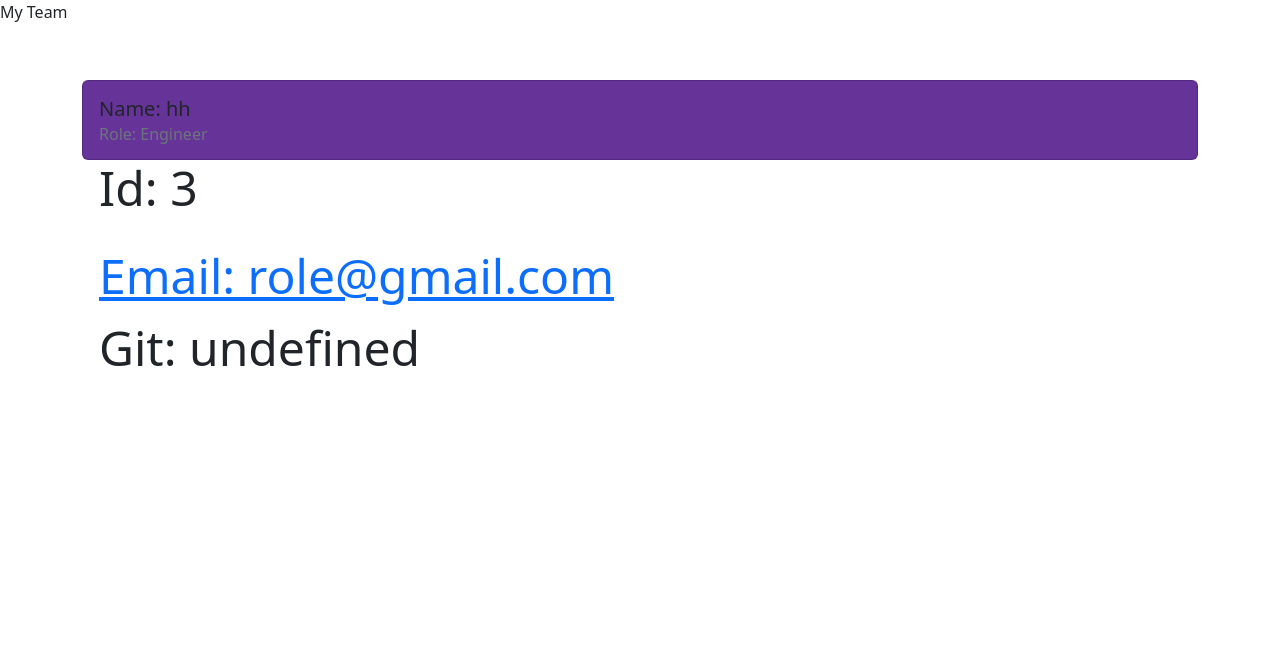
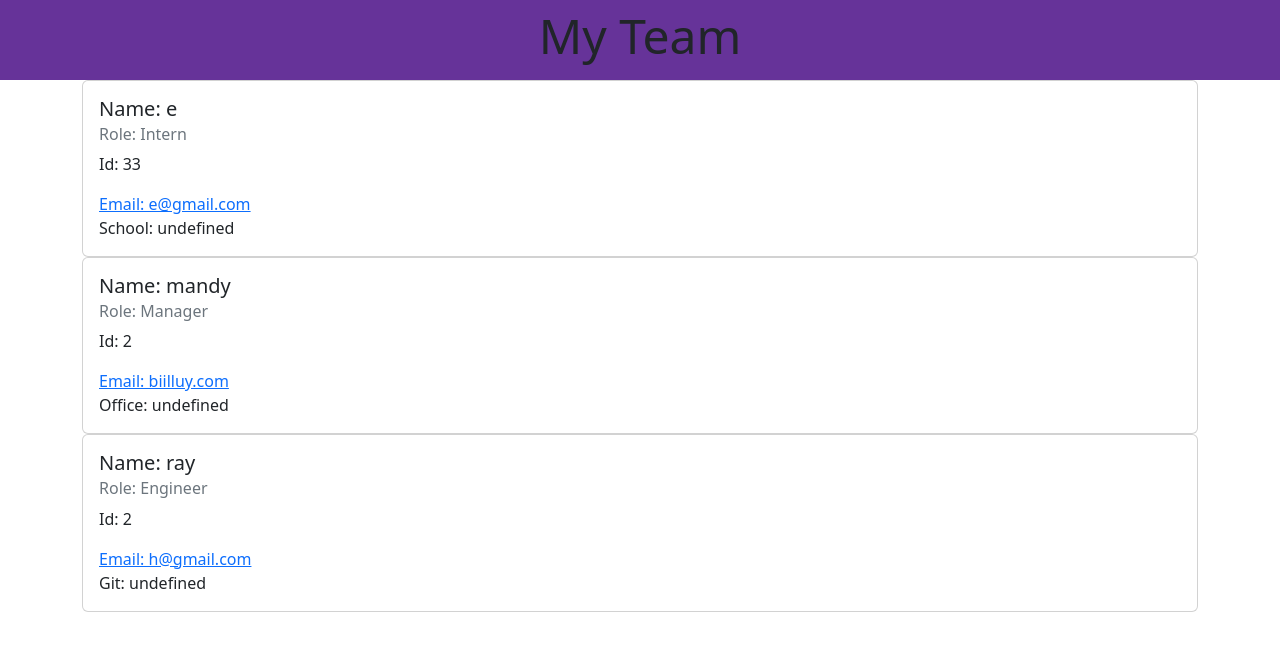
Before and after one commit to geekcoldhand/Mock-Employee-NodeWebPage, a website: page employee.html in a window 1280 px wide. Drawn offline with nearby package versions, Linux system fonts and the light colour scheme.

Commit message:
fix start

```diff
--- a/employee.html
+++ b/employee.html
@@ -20,23 +20,37 @@
     />
       <title>Employee Managment</title>
   </head><body>
-  <header style="height: 5rem"> My Team</header>
-  <div class="container">
-  <div class="card" style="
+  <header style="
   height: 5rem;
   display: flex;
   justify-content: center;
   font-size: 3rem;
   background: rebeccapurple;
-">
+"> My Team</header>
+  <div class="container"><div class="card">
     <div class="card-body">
-      <h5 class="name card-title">Name: hh</h5>
-      <h6 class="role card-subtitle mb-2 text-muted">Role: Engineer</h6>
-      <p class="card-text">Id: 3</p>
-      <a href="#" class="card-link">Email: role@gmail.com </a>
-      <p class="card-text">Git: undefined</p>
-    </div>
+    <h5 class="name card-title">Name: e</h5>
+    <h6 class="role card-subtitle mb-2 text-muted">Role: Intern</h6>
+    <p class="card-text">Id: 33</p>
+    <a href="#" class="card-link">Email: e@gmail.com </a>
+    <p class="card-text">School: undefined</p>
   </div>
-</div>
+</div><div class="card">
+    <div class="card-body">
+    <h5 class="name card-title">Name: mandy</h5>
+    <h6 class="role card-subtitle mb-2 text-muted">Role: Manager</h6>
+    <p class="card-text">Id: 2</p>
+    <a href="#" class="card-link">Email: biilluy.com </a>
+    <p class="card-text">Office: undefined</p>
+  </div>
+</div><div class="card">
+    <div class="card-body">
+    <h5 class="name card-title">Name: ray</h5>
+    <h6 class="role card-subtitle mb-2 text-muted">Role: Engineer</h6>
+    <p class="card-text">Id: 2</p>
+    <a href="#" class="card-link">Email: h@gmail.com </a>
+    <p class="card-text">Git: undefined</p>
+  </div>
+</div></div>
   </body>
   </html>
--- a/lib/Intern.js
+++ b/lib/Intern.js
@@ -2,13 +2,12 @@ const Employee = require("./Employee");
 
 class Intern extends Employee {
   constructor(name, id, email, school) {
+    super(name, id, email);
     if (typeof school === "string") {
       this.school = school;
     } else {
       console.error("Input String value");
     }
-
-    super(name, id, email);
   }
 
   getSchool() {
```
Also changed, not shown: index.js (+20 -12 lines).
